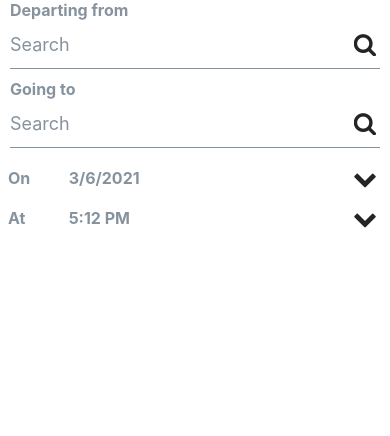
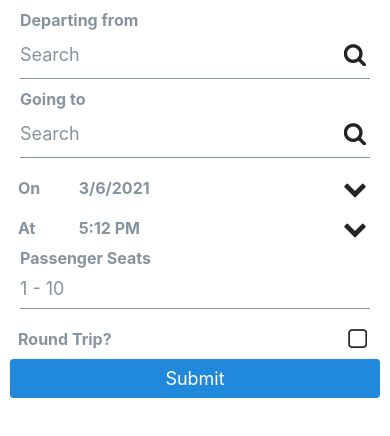
Before and after one commit to Grace-H/wuber-app, a React Native app: screen / in a window 390 px wide. Shown: the top 436 px of the page. Built offline with nearby package versions, Linux system fonts and the light colour scheme.

Commit message:
Added round trip option

```diff
--- a/App.js
+++ b/App.js
@@ -6,8 +6,11 @@ import RNDateTimePicker from '@react-native-community/datetimepicker';
 export default function App() {
   const [date, setDate] = useState(new Date());
   const [time, setTime] = useState(new Date());
+  const [returnTime, setReturnTime] = useState(new Date());
   const [showDate, setShowDate] = useState(false);
   const [showTime, setShowTime] = useState(false);
+  const [showReturnTime, setShowReturnTime] = useState(false);
+  const [rtChecked, setrtChecked] = useState(false);
 
   const onDateChange = (event, selectedDate) => {
     const currentDate = selectedDate || date;
@@ -18,6 +21,22 @@ export default function App() {
     const currentTime = selectedTime || time;
     setTime(currentTime);
   };
+
+  const onReturnTimeChange = (event, selectedTime) => {
+    const currentTime = selectedTime || returnTime;
+    setReturnTime(currentTime);
+  };
+
+  const showReturnTimeOption = () => {
+    if(rtChecked){
+      setShowReturnTime(false);
+    }
+    setrtChecked(!rtChecked);
+  };
+
+  const showReturnTimePicker = () => {
+    setShowReturnTime(!showReturnTime);
+  }
 
   const showDatePicker = () => {
     setShowDate(!showDate);
@@ -31,7 +50,7 @@ export default function App() {
 
   return (
 
-    <ScrollView style={styles.container}>
+    <View style={styles.container}>
       <Input
         placeholder='Search'
         label="Departing from"
@@ -62,9 +81,34 @@ export default function App() {
           onPress={showTimePicker}
         />
       {showTime && <RNDateTimePicker value={time} mode="time" style={{ width: "100%" }} onChange={onTimeChange} />}
-
-    </ScrollView>
-
+      <Input
+        placeholder='1 - 10'
+        label="Passenger Seats"
+      />
+      <Button
+        title={"Round Trip?" }
+        type="clear"
+        iconRight
+        titleStyle={styles.label}
+        icon={{ type: 'font-awesome', name: (rtChecked ? 'check-square-o' : 'square-o' )}}
+        buttonStyle={{justifyContent: "space-between"}}
+        onPress={showReturnTimeOption}
+      />
+      {rtChecked && <Button
+          title={"\t\tReturn Time\t\t" + (returnTime.getHours() - 12 <= 0 ? returnTime.getHours() : returnTime.getHours() - 12) + ':' + returnTime.getMinutes() + " " + (returnTime.getHours() - 12 <= 0 ? "AM" : "PM")}
+          type="clear"
+          iconRight
+          titleStyle={styles.label}
+          icon={{ type: 'font-awesome', name: 'chevron-down' }}
+          buttonStyle={{justifyContent: "space-between"}}
+          onPress={showReturnTimePicker}
+        />}
+      {showReturnTime && <RNDateTimePicker value={returnTime} mode="time" style={{ width: "100%" }} onChange={onReturnTimeChange} />}
+      <Button
+        title={"Submit" }
+        iconRight
+      />
+    </View>
   );
 }
 
@@ -72,6 +116,7 @@ const styles = StyleSheet.create({
   container: {
     flex: 1,
     backgroundColor: '#fff',
+    padding: 10
   },
   label: {
     color: colors.grey3,
```
